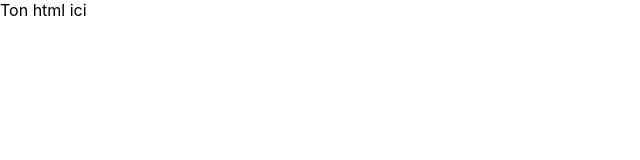
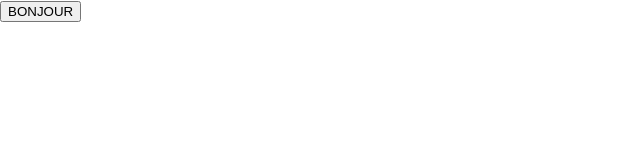
Before and after one commit to ichunichu/nuit_info_SIS, a React (Create React App) app: page / in a window 1280 px wide. Shown: the top 160 px of the page, without its empty margins (0-640 px from the left). Built offline with nearby package versions, Linux system fonts and the light colour scheme.

Commit message:
modification de la partie Jeu

```diff
--- a/src/App.js
+++ b/src/App.js
@@ -1,6 +1,6 @@
 import './App.css';
-import { Un } from './components/Un';
-import { Deux } from './components/Deux';
+import { Un } from './components/pages/Un';
+import { Deux } from './components/pages/Deux';
 import { Index } from "./components/Index";
 import { useState } from 'react';
 
@@ -9,7 +9,7 @@ import { useState } from 'react';
 
 
 function App() {
-  const [page,setPage] = useState("index")
+  const [page,setPage] = useState("un")
   const router = {
     "index":{
       "component":<Index setPage={setPage}/>
@@ -25,6 +25,7 @@ function App() {
   return (
     <>
 
+
     {router[page].component}
     </>
   );
```
Also changed, not shown: src/components/Jeu.js (added, +11 -0 lines), src/components/pages/Deux.js (renamed from src/components/Deux.js), src/components/pages/Un.js (renamed from src/components/Un.js).
